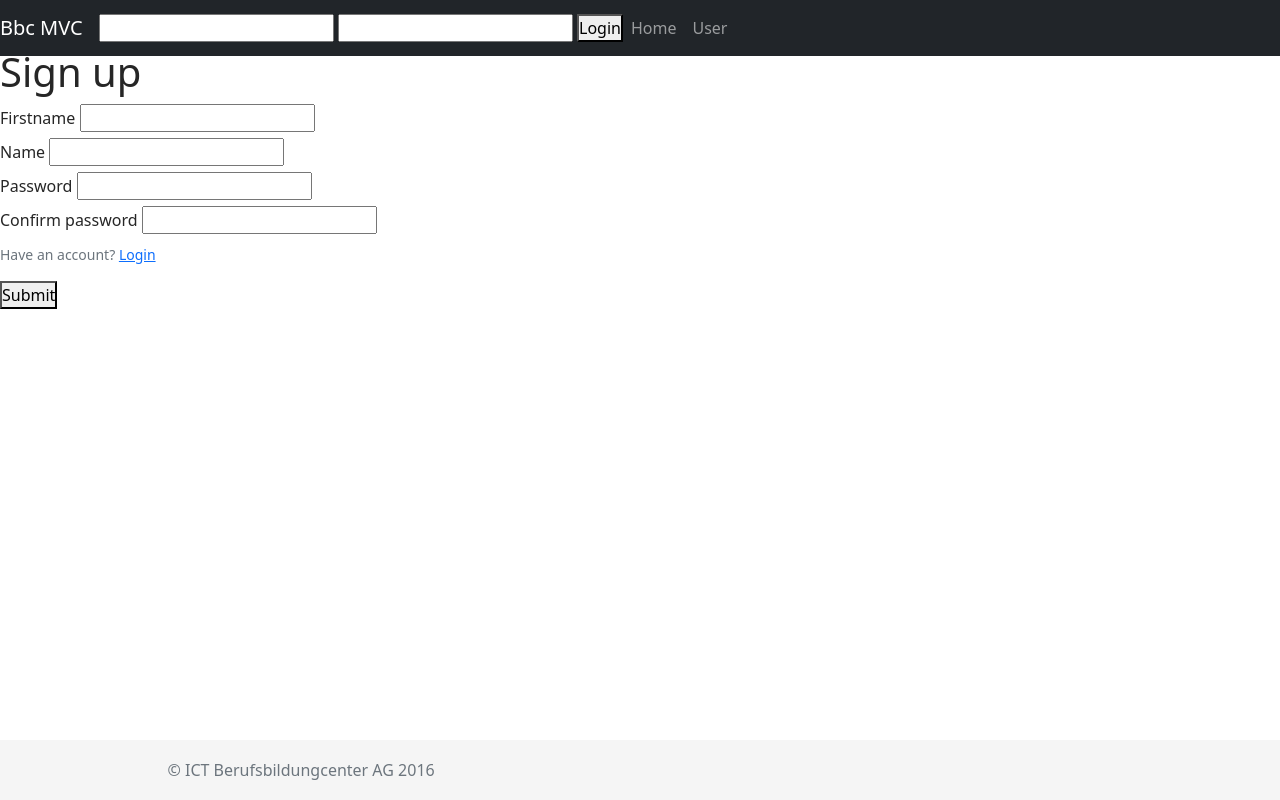
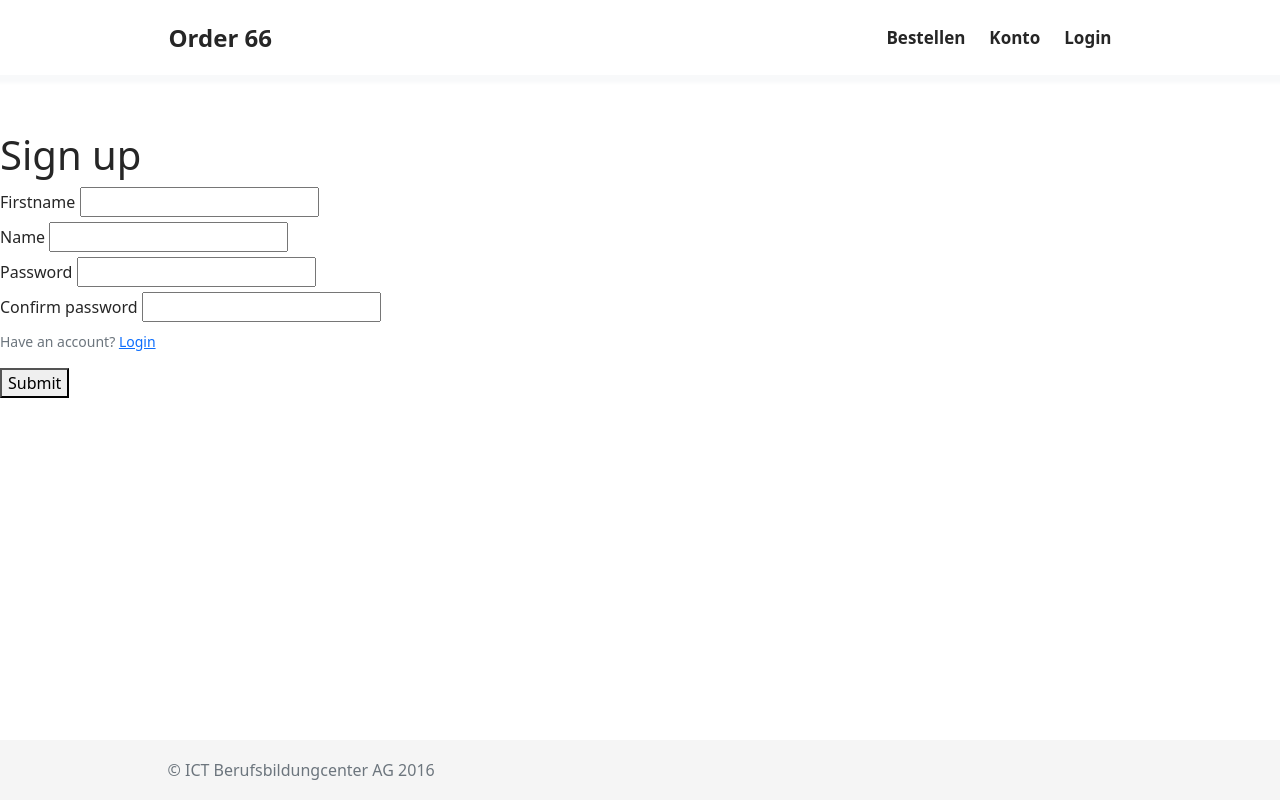
Before and after one commit to dennymarti/order-66, a PHP site: template templates/auth/signup.php in a window 1280 px wide. Run offline with PHP 8.4, Linux system fonts and the light colour scheme; the template is opened without the code that fills it, so the values that code supplies are empty.

Commit message:
Updated header and container

```diff
--- a/public/css/style.css
+++ b/public/css/style.css
@@ -2,12 +2,7 @@
 
 :root {
   --font-color: #262626;
-}
-
-* {
-  box-sizing: border-box;
-  margin: 0;
-  padding: 0;
+  --max-width: 975px;
 }
 
 html {
@@ -16,7 +11,7 @@ html {
 }
 
 body {
-  color: var(--font-color);
+  color: var(--font-color) !important;
   margin-bottom: 60px;
 }
 
@@ -26,23 +21,44 @@ body {
   max-width: 975px;
 }
 
-.nav {
-  padding: 0 1rem;
+.wrapper {
+  padding: 1.5rem 0;
 }
 
-.navbar-brand {
+.header {
+  background-color: white;
+  box-shadow: 0 0 4px 8px var(--bs-light);
+  position: relative;
+}
 
+.nav {
+  height: 75px;
+  margin: 0 auto;
+  padding: 0 1rem;
+  max-width: var(--max-width);
+}
+
+.nav-title {
+  color: var(--font-color);
+  font-size: 1.5rem;
+  font-weight: 700;
+  text-decoration: none;
 }
 
 .nav-list {
   display: flex;
   flex-direction: row;
-  gap: 1rem;
+  align-items: center;
+  gap: 1.5rem;
+  list-style: none;
   margin: 0;
   padding: 0;
 }
 
 .nav-link {
+  color: var(--font-color);
+  font-size: 17px;
+  font-weight: 600;
   margin: 0;
   padding: 0;
 }
@@ -51,9 +67,8 @@ body {
   position: absolute;
   bottom: 0;
   width: 100%;
-  /* Set the fixed height of the footer here */
   height: 60px;
-  line-height: 60px; /* Vertically center the text there */
+  line-height: 60px;
   background-color: #f5f5f5;
 }
 .footer > .container {
--- a/templates/auth/login.php
+++ b/templates/auth/login.php
@@ -16,7 +16,7 @@
             </div>
 
             <p class="form-text">
-                Not registered yet? <a class="link" href="#">Signup</a>
+                Not registered yet? <a class="link" href="/auth/signup">Signup</a>
             </p>
         </div>
 
--- a/templates/auth/signup.php
+++ b/templates/auth/signup.php
@@ -26,7 +26,7 @@
             </div>
 
             <p class="form-text">
-                Have an account? <a class="link" href="#">Login</a>
+                Have an account? <a class="link" href="/auth/login">Login</a>
             </p>
         </div>
 
--- a/templates/header.php
+++ b/templates/header.php
@@ -7,47 +7,32 @@
     <!-- CSS -->
     <link rel="stylesheet" type="text/css" href="/css/style.css" >
 
-    <title><?= $title; ?> | Bbc MVC</title>
+    <title><?= $title; ?> | Order 66</title>
   </head>
   <body>
+    <header class="header">
+        <nav class="nav d-flex align-items-center justify-content-between">
+            <a class="nav-title" href="/">Order 66</a>
 
-    <header>
-      <nav class="navbar navbar-expand-md navbar-dark fixed-top bg-dark">
-        <a class="navbar-brand" href="/">Bbc MVC</a>
+            <ul class="nav-list">
+                <a class="nav-link" href="#">Bestellen</a>
+                <a class="nav-link" href="#">Konto</a>
+
                 <?php
                 if(isset($isLoggedIn) && $isLoggedIn) {
-              echo "<span class='text-light'>Welcome USER</span>
-                    <a class='btn btn-danger' href='/auth/logout'>Logout</a>
-                    ";
+                    echo "<a class='nav-link' href='/auth/logout'>Logout</a>";
                 } else {
-              echo "<form method='post' action='/auth'>
-                      <input type='text' name='username'>
-                      <input type='password' name='password'>
-                      <button type='submit'>Login</button>
-                    </form>";
+                    echo "<a class='nav-link' href='/auth/login'>Login</a>";
                 }
                 ?>
-        <button class="navbar-toggler" type="button" data-toggle="collapse" data-target="#navbarText" aria-controls="navbarText" aria-expanded="false" aria-label="Toggle navigation">
-          <span class="navbar-toggler-icon"></span>
-        </button>
-        <div class="collapse navbar-collapse" id="navbarText">
-          <ul class="navbar-nav mr-auto">
-            <li class="nav-item active">
-              <a class="nav-link" href="/">Home</a>
-            </li>
-            <li class="nav-item">
-                <a class="nav-link" href="/user">User</a>
-            </li>
             </ul>
         </nav>
-
-        <button class="navbar-toggler" type="button" data-toggle="collapse" data-target="#navbarText" aria-controls="navbarText" aria-expanded="false" aria-label="Toggle navigation">
-            <span class="navbar-toggler-icon"></span>
-        </button>
     </header>
 
     <main class="container">
+        <div class="wrapper">
             <h1><?= $heading; ?></h1>
+        </div>
     </main>
   </body>
 </html>
```
Also changed, not shown: src/Controller/AuthController.php (+16 -0 lines). Lines whose indentation alone changed are shown as unchanged.
